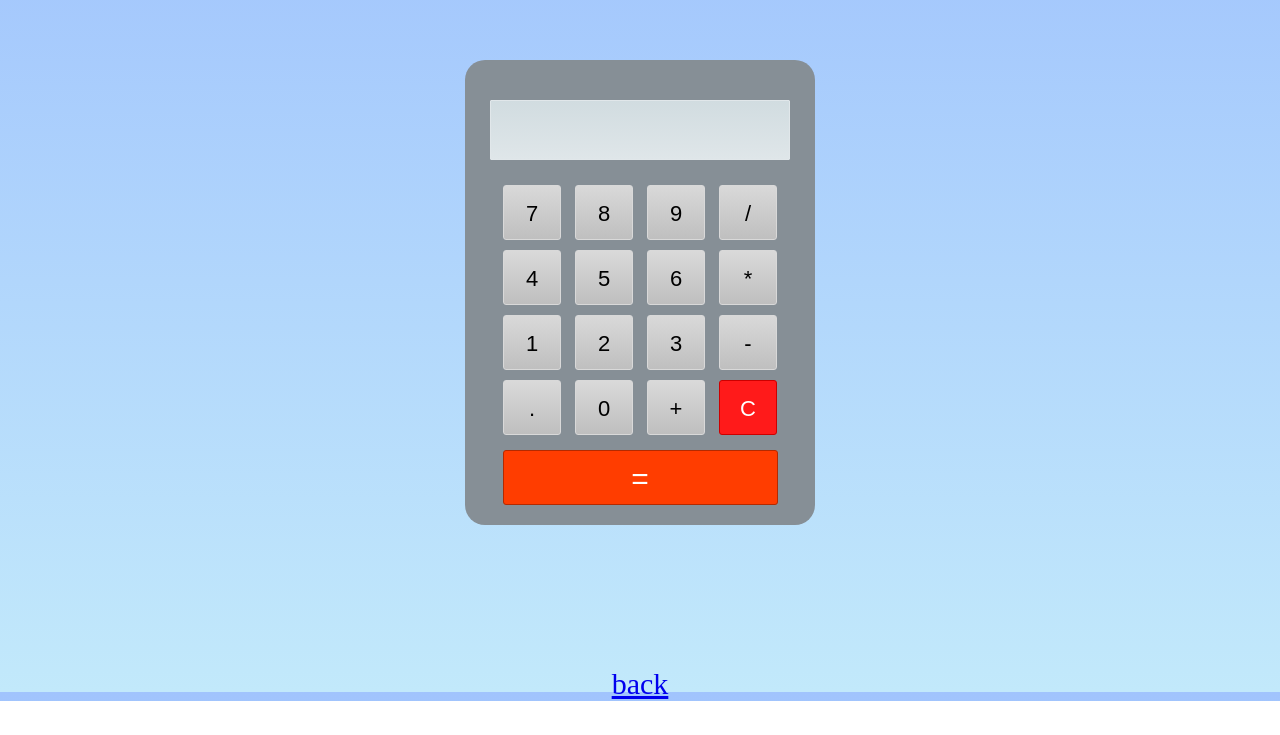
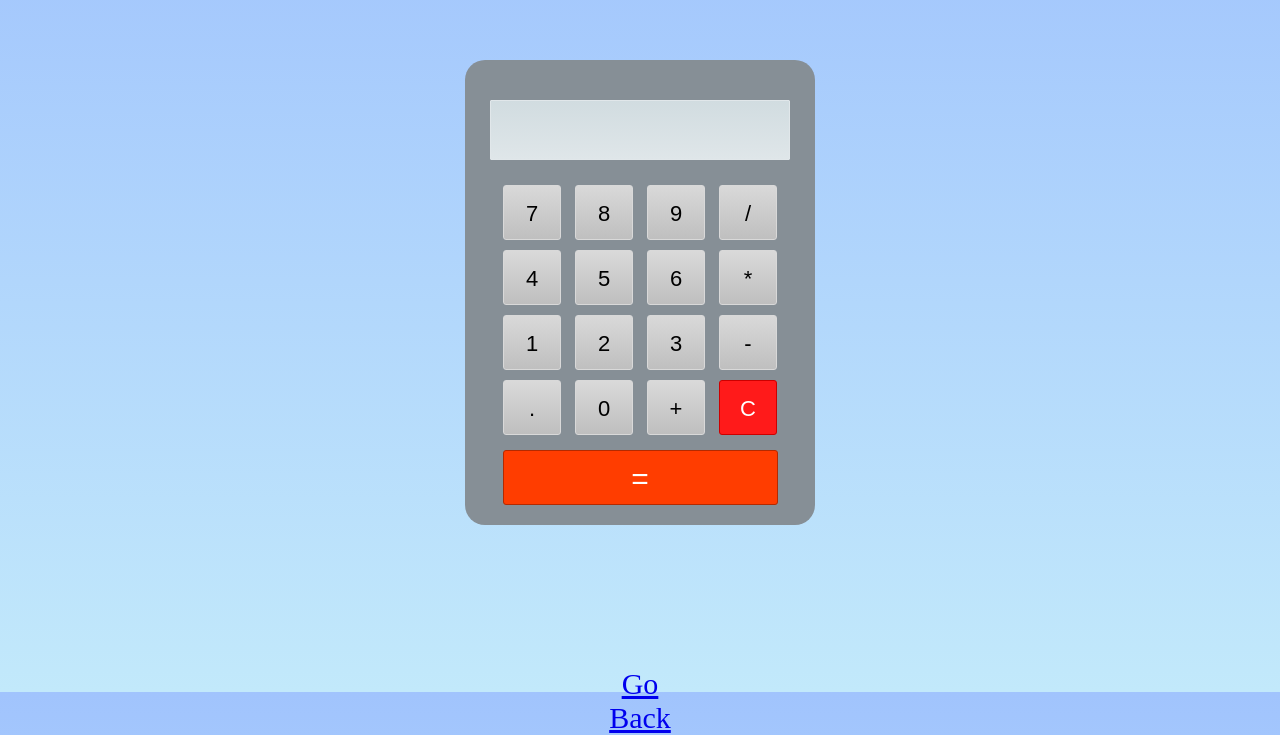
Before and after one commit to baezruddy/calculatorprojec, a plain HTML site: page calculator.html in a window 1280 px wide. Shown: the part 108-843 px from the top of the page. Before the commit the page ends 809 px from the top, so only its background shows below. Drawn offline with nearby package versions, Linux system fonts and the light colour scheme.

Commit message:
Update calculator.html

```diff
--- a/calculator.html
+++ b/calculator.html
@@ -43,6 +43,6 @@
 
 <footer>
 <div id="footer">
-<div><a href=javascript:history.go(-1)"onMouuseOver="self.status.referrer;return true">back</a></div>
+<div><a href="javascript:history.go(-1)"> Go Back </a>
 </body>
 </html>
```
